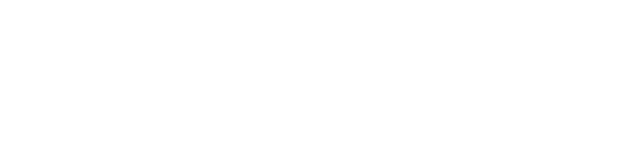
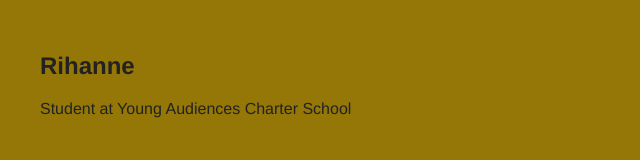
Before and after one commit to rihannerom12345/rihannerom12345.github.io, a plain HTML site: page index.html in a window 1280 px wide. Shown: the whole page, without its empty margins (0-640 px from the left). Drawn offline with Linux system fonts and the light colour scheme.

Commit message:
first website paste

```diff
--- a/index.html
+++ b/index.html
@@ -1,16 +1,25 @@
 <!DOCTYPE html>
 <html>
-
   <head>
-  <title>CHANGE ME</title>
+    <title>Rihanne Roman</title>
+    <link rel="stylesheet" href="style.css" />
   </head>
 
   <body>
     <!-- All content goes here -->
     <div id="all-contents">
+    <!-- nav goes here (TODO 6) -->
 
+<main>
+  <div class="sidebar">
 
 </div>
+<div class="content">
+  <h2>Rihanne</h2>
+  <p>Student at Young Audiences Charter School</p>
+ </div>
+</main>
+</div>
+
   </body>
-
 </html>
```
Lines whose indentation alone changed are shown as unchanged.
